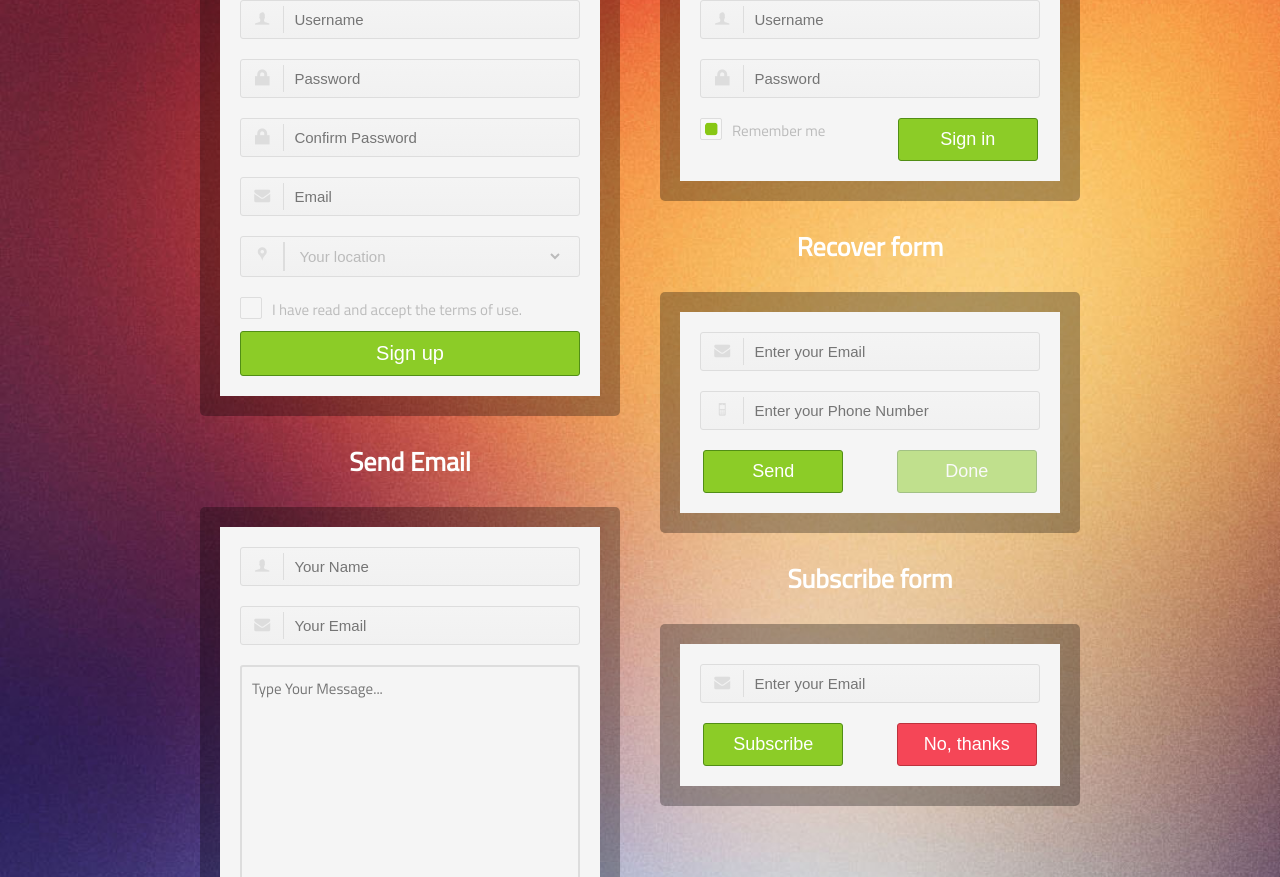
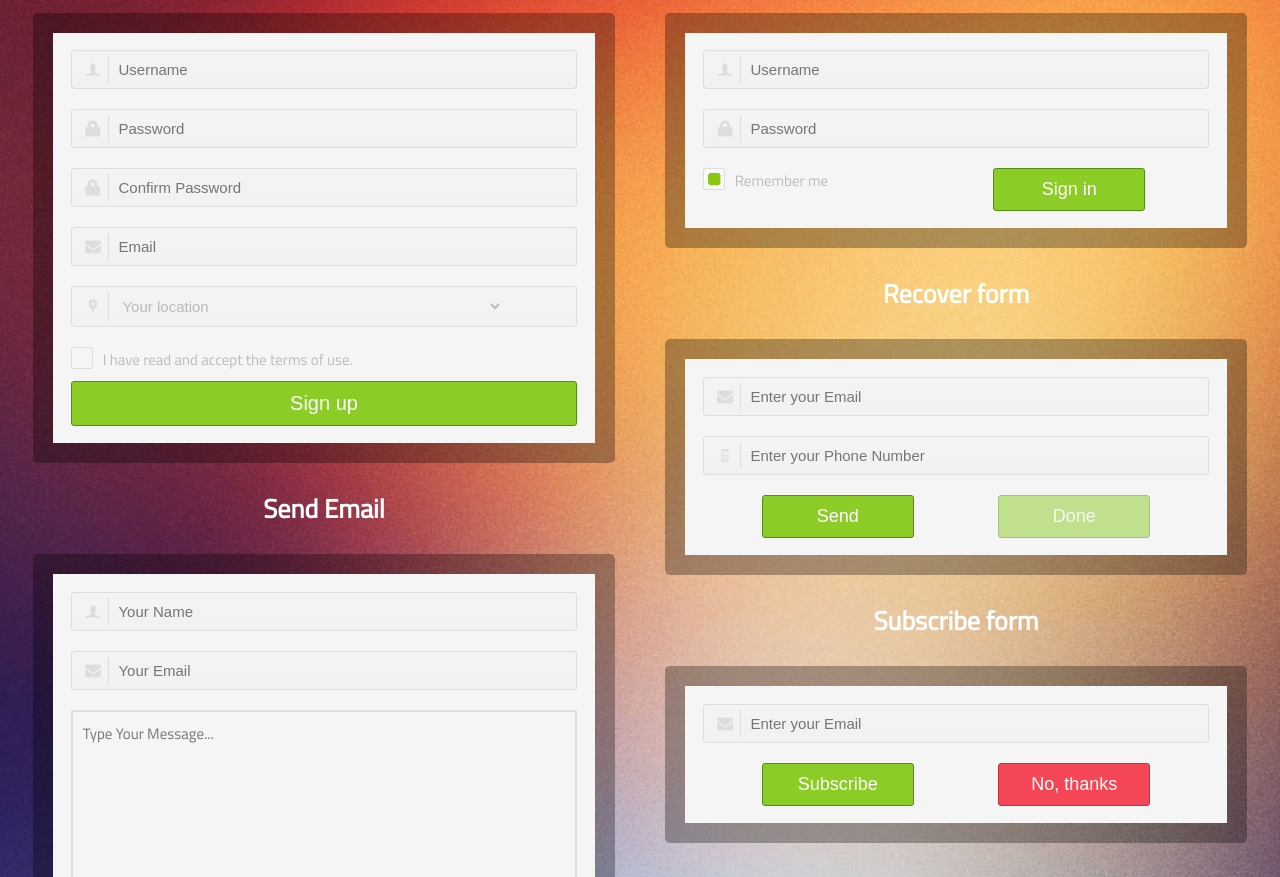
Before and after one commit to hanrud/first-form, a plain HTML site: page index.html in a window 1280 px wide. Shown: the part 318-1195 px from the top of the page. Drawn offline with Linux system fonts and the light colour scheme.

Commit message:
RWD added

```diff
--- a/index.html
+++ b/index.html
@@ -1,20 +1,23 @@
 <!DOCTYPE html>
 <html>
+
 <head>
 	<meta charset="UTF-8">
+	<meta name="viewport" content="width=device-width, initial-scale=1.0">
 	<title>Register Form</title>
 	<link rel="stylesheet" type="text/css" href="style.css">
 	<link rel="stylesheet" type="text/css" href="css/lock.css">
 	<link href="https://fonts.googleapis.com/css?family=Titillium+Web" rel="stylesheet">
+</head>
 
-</head>
 <body>
 	<div class="wrapper">
 		<div class="header">
-			<img src="images/logo_gora.png" alt="logo"/>
+			<a href="#"><img src="images/logo_gora.png" alt="logo" /></a>
 		</div>
 		<div class="container">
-			<div class= "form-float-L">
+			<div class="left">
+				<div class="form">
 					<h3>Register form</h3>
 					<div class="form_data">
 						<form>
@@ -36,7 +39,7 @@
 							</div>
 							<div class="input-text">
 								<i class="icon-location-1"></i>
-							<select name="location" >
+								<select name="location">
 									<option>Your location</option>
 									<option>Poland</option>
 									<option>Germany</option>
@@ -46,15 +49,40 @@
 								</select>
 							</div>
 							<div class="checkbox">
-							<input id="checkbox1" type="checkbox" name="accept"/>
+								<input id="checkbox1" type="checkbox" name="accept" />
 								<label for="checkbox1">I have read and accept the terms of use.</label>
 							</div>
 							<input type="submit" class="btn1" value="Sign up">
 						</form>
 					</div>
 				</div>
+				<div class="form">
+					<h3>Send Email</h3>
+					<div class="form_data">
+						<form>
+							<div class="input-text">
+								<i class="icon-user-1"></i>
+								<input type="text" name="name" placeholder="Your Name" required>
+							</div>
+							<div class="input-text">
+								<i class="icon-mail-alt"></i>
+								<input type="email" name="email" placeholder="Your Email" required>
+							</div>
 
-			<div class="form-float-R">
+							<textarea name="message" placeholder="Type Your Message..." required></textarea>
+							<div class="checkbox">
+								<input id="checkbox3" type="checkbox" name="send" checked="checked">
+								<label for="checkbox3">Send a copy to my Email</label>
+							</div>
+							<input type="submit" value="Send Email" class="btn1">
+						</form>
+					</div>
+				</div>
+
+
+			</div>
+			<div class="right">
+				<div class="form">
 					<h3>Sign in form</h3>
 					<div class="form_data">
 						<form>
@@ -77,7 +105,7 @@
 
 					</div>
 				</div>
-			<div class="form-float-R">
+				<div class="form">
 					<h3>Recover form</h3>
 					<div class="form_data">
 						<form>
@@ -95,29 +123,7 @@
 					</div>
 
 				</div>
-			<div class="form-float-L">
-				<h3>Send Email</h3>
-				<div class="form_data">
-					<form>
-						<div class="input-text">
-							<i class="icon-user-1"></i>
-							<input type="text" name="name" placeholder="Your Name" required>
-						</div>
-						<div class="input-text">
-							<i class="icon-mail-alt"></i>
-							<input type="email" name="email" placeholder="Your Email" required>
-						</div>
-
-						<textarea name="message" placeholder="Type Your Message..." required></textarea>
-						<div class="checkbox">
-							<input id="checkbox3" type="checkbox" name="send" checked="checked">
-							<label for="checkbox3">Send a copy to my Email</label>
-						</div>
-						<input type="submit" value="Send Email" class="btn1">
-					</form>
-				</div>
-			</div>
-			<div class="form-float-R">
+				<div class="form">
 					<h3>Subscribe form</h3>
 					<div class="form_data">
 						<form>
@@ -133,13 +139,16 @@
 				</div>
 
 				<div class="logo">
-				<a href="index.html"><img src="images/logo_dol.gif" alt="logo">
-				<img src="images/logo_dol_2.png" alt="adres"></a>
+					<a href="index.html">
+						<img src="images/logo_dol.gif" alt="logo">
+						<img src="images/logo_dol_2.png" alt="adres">
+					</a>
 				</div>
-			<div class='clear'></div>
+			</div>
 
 
 		</div>
 	</div>
 </body>
+
 </html>
--- a/style.css
+++ b/style.css
@@ -11,9 +11,7 @@ body {
 h3 {
     color: #fff;
     font-size: 26px;
-
 }
-
 
 .header {
     margin-top: 50px;
@@ -22,38 +20,48 @@ h3 {
     opacity: 0.3;
 }
 
-.header:hover {
+.header img {
+    width: 85%;
+}
+
+.header img:hover {
     opacity: 1;
     cursor: pointer;
 }
 
 .container {
-	width: 920px;
-	/*display: block;*/
-	margin-left: auto;
-	margin-right: auto;
+    width: 100%;
 }
 
-.form-float-L {
-	width: 420px;
-	float: left ;
-	text-align: center;
-	margin-right: 20px;
-	margin-left: 20px;
+.left, .right {
+    margin: 0 3%;
 }
 
-.form-float-R {
-	width: 420px;
+@media only screen and (min-width: 780px) {
+    .left {
+        width: 46%;
+        margin: 0 2%;
+        float: left;
+        margin-bottom: 30px;
+    }
+    .right {
+        width: 46%;
+        margin: 0 2%;
         float: right;
+    }
+    .header img {
+        width: 50%;
+    }
+}
+
+.form {
     text-align: center;
-	margin-right: 20px;
-	margin-left: 20px;
 }
 
 .form_data {
     background-color: #f5f5f5;
-	padding: 20px;
-	border: 20px solid rgba(0,0,0,0.3);
+    padding: 3%;
+    border: 20px solid rgba(0, 0, 0, 0.3);
     -moz-background-clip: padding;
     -webkit-background-clip: padding;
     background-clip: padding-box;
@@ -66,50 +74,42 @@ h3 {
     background-color: transparent;
     border-radius: 3px;
     color: #bbb;
-	margin-bottom:20px;
-	padding: 5px;
+    margin-bottom: 20px;
+    padding: 1%;
     text-align: left;
     background-image: linear-gradient(to bottom, #f4f4f4, #f1f1f1);
 }
 
-
-
 .input-text input, select {
     font-size: 15px;
     background-color: transparent;
-	padding: 5px;
-	padding-left: 10px;
+    padding: 1%;
+    padding-left: 2%;
     border: none;
     color: #bbb;
-
 }
 
 .input-text input {
     border-left: 1px solid #ddd;
-	width: 280px;
+    width: 80%;
 }
 
 .input-text select {
     color: #bbb;
-	border-left: 2px solid #ddd;
-	width: 280px;
-
+    border-left: 1px solid #ddd;
+    width: 80%;
 }
 
 .input-text i {
-	text-align: left;
-	padding-left: 5px;
-	padding-right: 10px;
-	float: left;
+    padding-left: 1%;
     color: #ddd;
 }
 
 textarea {
-	/*min-width: 320px;*/
     width: 100%;
-	height: 230px;
+    height: 250px;
     font-size: 15px;
-	padding: 10px;
+    padding: 2%;
     background-color: transparent;
     font-family: 'Titillium Web', sans-serif;
     border: 2px solid #ddd;
@@ -118,7 +118,7 @@ textarea {
     color: #bbb;
 }
 
-.checkbox label{
+.checkbox label {
     font-size: 15px;
     background-color: #F5F5F5;
     font-family: 'Titillium Web', sans-serif;
@@ -138,35 +138,32 @@ textarea {
     border: 1px solid #ddd;
     border-radius: 2px;
     margin-right: 10px;
-    padding-left: 0px;
+    padding-left: 0;
     background-color: #f5f5f5;
     float: left;
 }
 
-input[type=checkbox]:checked + label:before {
+input[type=checkbox]:checked+label:before {
     content: "";
     background-image: url("check.jpg");
-    color:#8CCC27;
+    color: #8CCC27;
     font-size: 30px;
     text-align: center;
     line-height: 15px;
+}
 
-
-}
 .checkbox {
     text-align: left;
-	padding: 0px;
+    padding: 0;
     margin-bottom: 10px;
 }
 
 .btns .checkbox {
-	margin-right: 70px;
+    margin-right: 20%;
     float: left;
-
 }
 
-.btn1 {
-	width: 100%;
+.btn1, .btn2, .btn3, .btn4 {
     background-color: #8CCC27;
     color: #fff;
     border: 1px solid #518E15;
@@ -174,78 +171,43 @@ input[type=checkbox]:checked + label:before {
     font-size: 20px;
     margin-bottom: 0px;
     padding: 10px;
+}
 
+.btn1 {
+    width: 100%;
 }
 
 .btn1, .btn2, .btn3, .btn4:hover {
     cursor: pointer;
 }
 
-.btn2 {
-	width: 140px;
-	margin-bottom: 0px;
-	background-color: #8CCC27;
-	color:#fff;
-	border: 1px solid #518E15;
-	border-radius: 3px;
+.btn2, .btn3, .btn4 {
+    width: 30%;
     font-size: 18px;
-	padding: 10px;
-
+    margin: 0 8%;
 }
 
 .btn3 {
-	width: 140px;
-	background-color: #8CCC27;
     opacity: 0.5;
-	color:#fff;
-	border: 1px solid #518E15;
-	border-radius: 3px;
-	font-size: 18px;
-	margin-left: 50px;
-	margin-bottom: 0px;
-	text-align: center;
-	padding: 10px;
-
-
 }
 
-
 .btn4 {
-	width: 140px;
     background-color: #F54657;
-	color: #fff;
     border: 1px solid #BD323C;
-	border-radius: 3px;
-	font-size: 18px;
-	margin-left: 50px;
-	margin-bottom: 0px;
-	padding: 10px;
 }
-
-
 
 .logo {
     opacity: 0.2;
-	float: right;
-	display: block;
-	width: 420px;
+    width: 100%;
     text-align: center;
-	margin-bottom: 0px;
-	padding: 20px;
     margin-top: 40px;
-	margin-right: 15px;
 }
 
 .logo:hover {
     opacity: 1;
-
-}
-
-.clear {
-	clear: both;
 }
 
 .logo img {
-	margin-bottom: 0px;
-	margin-top: 40px;
+    width: 60%;
+    margin-bottom: 5%;
 }
```
Lines whose indentation alone changed are shown as unchanged.
